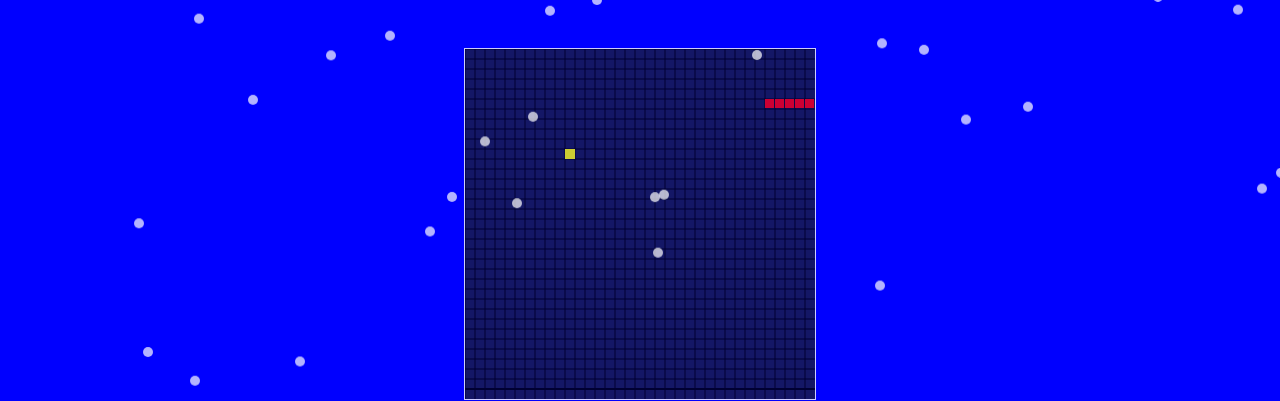
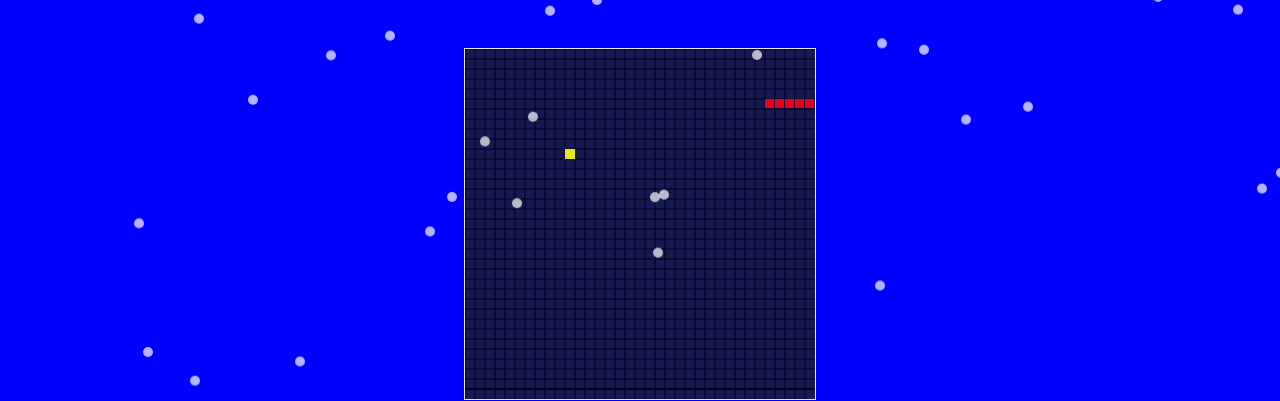
Before and after one commit to Andrezinrc/Snake-game, a plain HTML site: page dificil.html in a window 1280 px wide. Shown: the top 401 px of the page. Drawn offline with Linux system fonts and the light colour scheme.

Commit message:
Atualizar o dificil.html

```diff
--- a/dificil.html
+++ b/dificil.html
@@ -69,7 +69,7 @@
 </head>
 
 <body>
-  <audio id="myAudio" loop autoplay>
+  <audio id="myAudio" loop>
     <source src="/AS NOVINHAS BRISA NÓS MALOKA E NÃO TEM COMO - MC LIPZL ( Daniilo Music ) FUNK TIK TOK 2023 (online-audio-converter.com).mp3" type="audio/mp3">
     Seu navegador não suporta o elemento de áudio.
   </audio>
@@ -110,6 +110,7 @@
     <div class="pisca-pisca"></div>
   </div>
   <script>
+  document.addEventListener("DOMContentLoaded", function() {
     function Carregar() {
       if (window.location.href.indexOf("file:///") !== 0) {
 
@@ -131,7 +132,6 @@
       audio.play();
 
     }
-    playAudio();
 
     window.onload = function(){
       alert("Bem-vindo ao Modo facil do Jogo da Cobrinha!\n\n" +
@@ -304,7 +304,7 @@
         canvas.width = window.innerWidth = 350;
         canvas.height = window.innerHeight = 350;
         canvas.style.background = "#1A1D40";
-        canvas.style.opacity = 0.8;
+        canvas.style.opacity = 0.9;
 
 
         posX += velX;
@@ -539,6 +539,7 @@
       }
       const titulo = document.querySelector('.paragrafo');
       typeWrite(titulo);
+  })
     </script>
   </body>
   </html>
```
